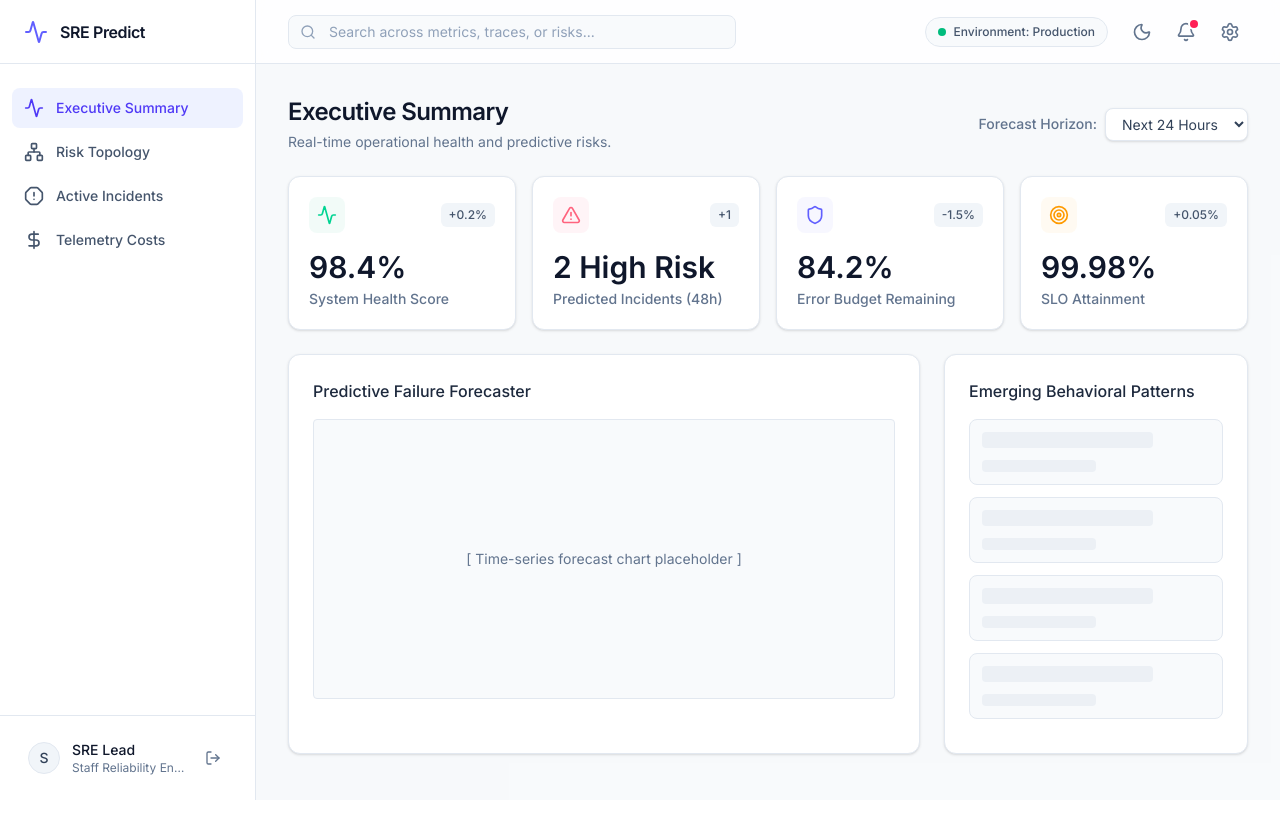
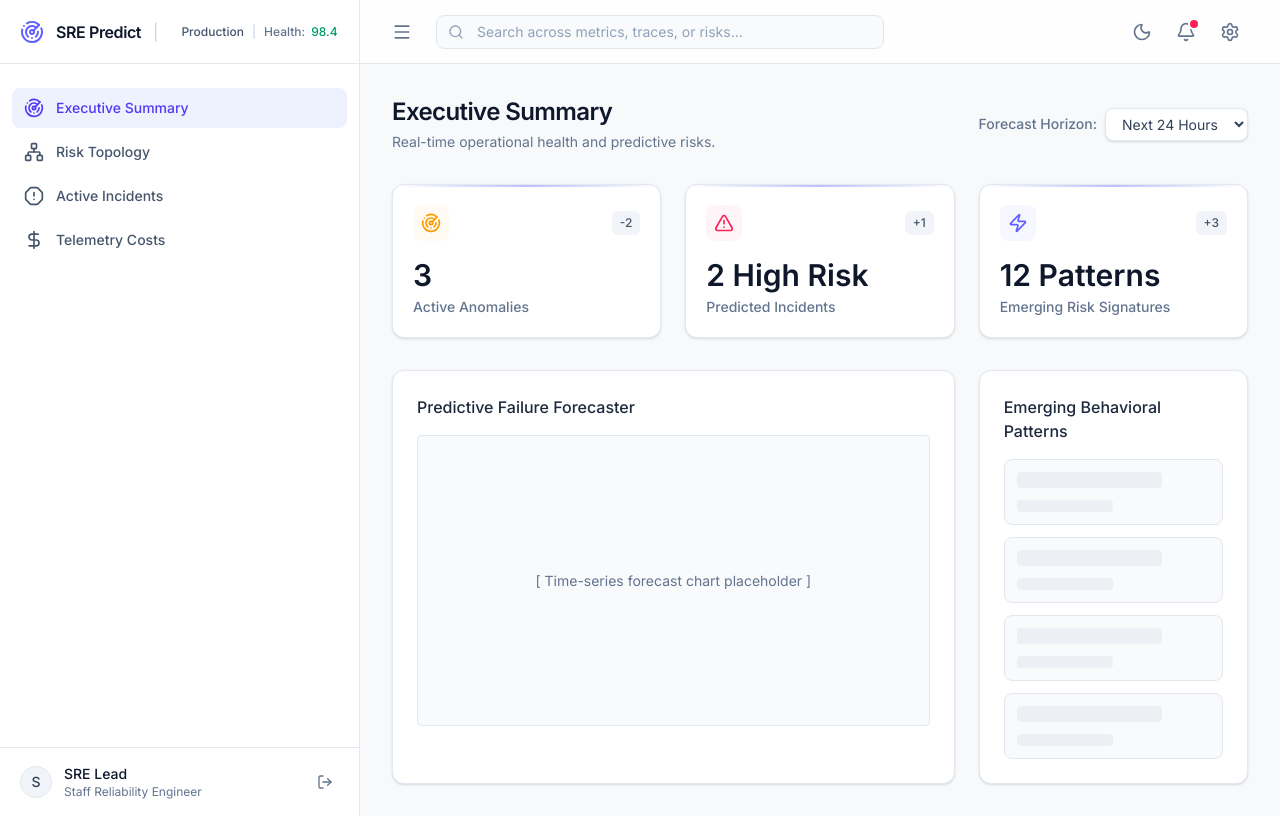
Before and after one commit to vlx/po-google, a React (Vite) app: page / in a window 1280 px wide. Both pictures are taken after a click on the button "Sign in to Dashboard". Built offline with nearby package versions, Linux system fonts and the light colour scheme.

Commit message:
feat: replace Activity icon with Radar
Update branding to reflect predictive focus by replacing generic activity icons with radar icons across the application.

```diff
--- a/src/components/Layout.tsx
+++ b/src/components/Layout.tsx
@@ -1,7 +1,7 @@
-import { ReactNode } from 'react';
+import { ReactNode, useState } from 'react';
 import { motion, AnimatePresence } from 'motion/react';
 import {
-  Activity,
+  Radar,
   Network,
   AlertOctagon,
   DollarSign,
@@ -10,7 +10,9 @@ import {
   Bell,
   Settings,
   Moon,
-  Sun
+  Sun,
+  Menu,
+  ChevronDown
 } from 'lucide-react';
 import type { AppRoute, UserContext } from '../types';
 import { useTheme } from '../ThemeContext';
@@ -25,9 +27,10 @@ interface LayoutProps {
 
 export function Layout({ children, currentRoute, onRouteChange, user, onLogout }: LayoutProps) {
   const { theme, toggleTheme } = useTheme();
+  const [isCollapsed, setIsCollapsed] = useState(false);
 
   const navItems: { id: AppRoute; label: string; icon: ReactNode }[] = [
-    { id: 'DASHBOARD', label: 'Executive Summary', icon: <Activity className="w-5 h-5" /> },
+    { id: 'DASHBOARD', label: 'Executive Summary', icon: <Radar className="w-5 h-5" /> },
     { id: 'TOPOLOGY', label: 'Risk Topology', icon: <Network className="w-5 h-5" /> },
     { id: 'INCIDENTS', label: 'Active Incidents', icon: <AlertOctagon className="w-5 h-5" /> },
     { id: 'COSTS', label: 'Telemetry Costs', icon: <DollarSign className="w-5 h-5" /> },
@@ -36,43 +39,68 @@ export function Layout({ children, currentRoute, onRouteChange, user, onLogout }
   return (
     <div className="min-h-screen bg-slate-50 dark:bg-slate-950 flex overflow-hidden font-sans text-slate-700 dark:text-slate-300 transition-colors duration-200">
       {/* Sidebar Navigation */}
-      <nav className="w-64 bg-white dark:bg-slate-900 border-r border-slate-200 dark:border-slate-800 flex flex-col z-20">
-        <div className="h-16 flex items-center px-6 border-b border-slate-200 dark:border-slate-800">
-          <div className="flex items-center gap-3 text-indigo-500 dark:text-indigo-400">
-            <Activity className="w-6 h-6" />
+      <nav className={`relative flex flex-col z-20 bg-white dark:bg-slate-900 border-r border-slate-200 dark:border-slate-800 transition-all duration-300 ${isCollapsed ? 'w-20' : 'w-[360px]'}`}>
+        <div className="h-16 flex items-center px-5 border-b border-slate-200 dark:border-slate-800">
+          <div className={`flex items-center text-indigo-500 dark:text-indigo-400 overflow-hidden ${isCollapsed ? 'justify-center w-full' : ''}`}>
+            <Radar className="w-6 h-6 shrink-0" />
+            {!isCollapsed && (
+              <div className="flex items-center ml-3 shrink-0">
                 <span className="font-semibold tracking-tight text-slate-900 dark:text-white">SRE Predict</span>
+                <span className="mx-3 text-slate-300 dark:text-slate-700">|</span>
+                <button className="flex items-center gap-2 text-xs font-medium text-slate-600 dark:text-slate-300 hover:bg-slate-100 dark:hover:bg-slate-800/80 py-1.5 px-2.5 rounded-lg transition-colors border border-transparent hover:border-slate-200 dark:hover:border-slate-700">
+                  <span>Production</span>
+                  <span className="text-slate-300 dark:text-slate-600">|</span>
+                  <span className="flex items-center gap-1.5">
+                    <span className="text-slate-500 dark:text-slate-400">Health:</span>
+                    <span className="text-emerald-600 dark:text-emerald-400">98.4%</span>
+                  </span>
+                  <ChevronDown className="w-3.5 h-3.5 opacity-50 ml-0.5" />
+                </button>
+              </div>
+            )}
           </div>
         </div>
 
-        <div className="flex-1 py-6 px-3 space-y-1">
+        <div className="flex-1 py-6 px-3 space-y-1 overflow-x-hidden">
           {navItems.map((item) => (
             <button
               key={item.id}
               onClick={() => onRouteChange(item.id)}
-              className={`w-full flex items-center gap-3 px-3 py-2.5 rounded-lg text-sm font-medium transition-colors ${
+              title={isCollapsed ? item.label : undefined}
+              className={`w-full flex items-center py-2.5 rounded-lg text-sm font-medium transition-colors ${
+                isCollapsed ? 'justify-center px-0' : 'px-3 gap-3'
+              } ${
                 currentRoute === item.id
                   ? 'bg-indigo-50 dark:bg-indigo-500/10 text-indigo-600 dark:text-indigo-300'
                   : 'text-slate-600 dark:text-slate-400 hover:text-slate-900 dark:hover:text-slate-200 hover:bg-slate-100 dark:hover:bg-slate-800/50'
               }`}
             >
-              {item.icon}
-              {item.label}
+              <div className="shrink-0">{item.icon}</div>
+              {!isCollapsed && <span className="truncate">{item.label}</span>}
             </button>
           ))}
         </div>
 
         <div className="p-4 border-t border-slate-200 dark:border-slate-800">
-          <div className="flex items-center gap-3 px-3 py-2">
-            <div className="w-8 h-8 rounded-full bg-slate-100 dark:bg-slate-800 flex items-center justify-center text-sm font-medium text-slate-700 dark:text-slate-300 border border-slate-200 dark:border-slate-700">
+          <div className={`flex items-center ${isCollapsed ? 'justify-center' : 'gap-3 px-1'}`}>
+            <div
+              className="w-8 h-8 shrink-0 rounded-full bg-slate-100 dark:bg-slate-800 flex items-center justify-center text-sm font-medium text-slate-700 dark:text-slate-300 border border-slate-200 dark:border-slate-700 cursor-pointer hover:ring-2 ring-indigo-500/50 transition-all"
+              title={isCollapsed ? "Logout" : undefined}
+              onClick={isCollapsed ? onLogout : undefined}
+            >
               {user.name.charAt(0)}
             </div>
+            {!isCollapsed && (
+              <>
                 <div className="flex-1 overflow-hidden">
                   <div className="text-sm font-medium text-slate-900 dark:text-slate-200 truncate">{user.name}</div>
                   <div className="text-xs text-slate-500 truncate">{user.role}</div>
                 </div>
-            <button onClick={onLogout} className="p-1.5 text-slate-500 hover:text-slate-700 dark:hover:text-slate-300 hover:bg-slate-100 dark:hover:bg-slate-800 rounded-md transition-colors">
+                <button onClick={onLogout} className="p-1.5 shrink-0 text-slate-500 hover:text-slate-700 dark:hover:text-slate-300 hover:bg-slate-100 dark:hover:bg-slate-800 rounded-md transition-colors" title="Log out">
                   <LogOut className="w-4 h-4" />
                 </button>
+              </>
+            )}
           </div>
         </div>
       </nav>
@@ -80,8 +108,15 @@ export function Layout({ children, currentRoute, onRouteChange, user, onLogout }
       {/* Main Content Area */}
       <main className="flex-1 flex flex-col relative overflow-hidden">
         {/* Top Header */}
-        <header className="h-16 bg-white/80 dark:bg-slate-950/80 backdrop-blur-sm border-b border-slate-200 dark:border-slate-800/50 flex items-center justify-between px-8 z-10 sticky top-0">
-          <div className="flex items-center gap-4 flex-1">
+        <header className="h-16 bg-white/80 dark:bg-slate-950/80 backdrop-blur-sm border-b border-slate-200 dark:border-slate-800/50 flex items-center justify-between px-4 sm:px-8 z-10 sticky top-0">
+          <div className="flex items-center gap-2 sm:gap-4 flex-1">
+            <button
+              onClick={() => setIsCollapsed(!isCollapsed)}
+              className="p-2 -ml-2 text-slate-500 dark:text-slate-400 hover:text-slate-700 dark:hover:text-slate-200 hover:bg-slate-100 dark:hover:bg-slate-800 rounded-lg transition-colors"
+              title="Toggle sidebar"
+            >
+              <Menu className="w-5 h-5" />
+            </button>
             <div className="relative max-w-md w-full">
               <Search className="absolute left-3 top-1/2 -translate-y-1/2 w-4 h-4 text-slate-400 dark:text-slate-500" />
               <input
@@ -93,10 +128,6 @@ export function Layout({ children, currentRoute, onRouteChange, user, onLogout }
           </div>
 
           <div className="flex items-center gap-2">
-            <div className="flex items-center gap-2 px-3 py-1.5 rounded-full bg-slate-50 dark:bg-slate-900 border border-slate-200 dark:border-slate-800 text-xs font-medium text-slate-600 dark:text-slate-400 mr-2">
-              <span className="w-2 h-2 rounded-full bg-emerald-500"></span>
-              Environment: Production
-            </div>
             <button onClick={toggleTheme} className="p-2 text-slate-500 dark:text-slate-400 hover:text-slate-700 dark:hover:text-slate-200 hover:bg-slate-100 dark:hover:bg-slate-800 rounded-full transition-colors">
               {theme === 'dark' ? <Sun className="w-5 h-5" /> : <Moon className="w-5 h-5" />}
             </button>
--- a/src/pages/Dashboard.tsx
+++ b/src/pages/Dashboard.tsx
@@ -1,8 +1,8 @@
-import { Activity, AlertTriangle, Shield, Target } from 'lucide-react';
+import { AlertTriangle, Radar, Zap } from 'lucide-react';
 
 export function Dashboard() {
   return (
-    <div className="max-w-7xl mx-auto space-y-6">
+    <div className="max-w-7xl mx-auto space-y-8">
       <div className="flex items-center justify-between">
         <div>
           <h1 className="text-2xl font-semibold text-slate-900 dark:text-slate-100 tracking-tight">Executive Summary</h1>
@@ -20,15 +20,15 @@ export function Dashboard() {
         </div>
       </div>
 
-      {/* KPI Cards Skeleton */}
-      <div className="grid grid-cols-1 md:grid-cols-4 gap-4">
+      {/* KPI Cards: Predictive Intelligence Focus */}
+      <div className="grid grid-cols-1 md:grid-cols-3 gap-6">
         {[
-          { label: 'System Health Score', value: '98.4%', trend: '+0.2%', icon: <Activity className="w-5 h-5 text-emerald-400"/>, color: 'border-emerald-500/20 bg-emerald-500/5' },
-          { label: 'Predicted Incidents (48h)', value: '2 High Risk', trend: '+1', icon: <AlertTriangle className="w-5 h-5 text-rose-400"/>, color: 'border-rose-500/20 bg-rose-500/5' },
-          { label: 'Error Budget Remaining', value: '84.2%', trend: '-1.5%', icon: <Shield className="w-5 h-5 text-indigo-500 dark:text-indigo-400"/>, color: 'border-indigo-500/20 bg-indigo-500/5' },
-          { label: 'SLO Attainment', value: '99.98%', trend: '+0.05%', icon: <Target className="w-5 h-5 text-amber-500 dark:text-amber-400"/>, color: 'border-amber-500/20 bg-amber-500/5' }
+          { label: 'Active Anomalies', value: '3', trend: '-2', icon: <Radar className="w-5 h-5 text-amber-500 dark:text-amber-400"/>, color: 'border-amber-500/20 bg-amber-500/5' },
+          { label: 'Predicted Incidents', value: '2 High Risk', trend: '+1', icon: <AlertTriangle className="w-5 h-5 text-rose-500 dark:text-rose-400"/>, color: 'border-rose-500/20 bg-rose-500/5' },
+          { label: 'Emerging Risk Signatures', value: '12 Patterns', trend: '+3', icon: <Zap className="w-5 h-5 text-indigo-500 dark:text-indigo-400"/>, color: 'border-indigo-500/20 bg-indigo-500/5' }
         ].map((stat, i) => (
-          <div key={i} className="bg-white dark:bg-slate-900 border border-slate-200 dark:border-slate-800 rounded-xl p-5 shadow-sm transition-colors duration-200">
+          <div key={i} className="bg-white dark:bg-slate-900 border border-slate-200 dark:border-slate-800 rounded-xl p-5 shadow-sm transition-colors duration-200 relative overflow-hidden">
+            <div className="absolute top-0 inset-x-0 h-0.5 bg-gradient-to-r from-indigo-500/0 via-indigo-500/40 to-indigo-500/0" />
             <div className="flex items-center justify-between">
                 <div className={`p-2 rounded-lg ${stat.color}`}>
                     {stat.icon}
--- a/src/pages/Login.tsx
+++ b/src/pages/Login.tsx
@@ -1,5 +1,5 @@
 import { motion } from 'motion/react';
-import { ShieldAlert, Activity, HeartPulse } from 'lucide-react';
+import { ShieldAlert, Radar } from 'lucide-react';
 
 interface LoginProps {
   onLogin: () => void;
@@ -16,7 +16,7 @@ export function Login({ onLogin }: LoginProps) {
           className="flex justify-center"
         >
           <div className="rounded-xl bg-indigo-500/10 p-3 ring-1 ring-indigo-500/20">
-            <Activity className="h-10 w-10 text-indigo-600 dark:text-indigo-400" />
+            <Radar className="h-10 w-10 text-indigo-600 dark:text-indigo-400" />
           </div>
         </motion.div>
         <motion.h2
```
Lines whose indentation alone changed are shown as unchanged.
